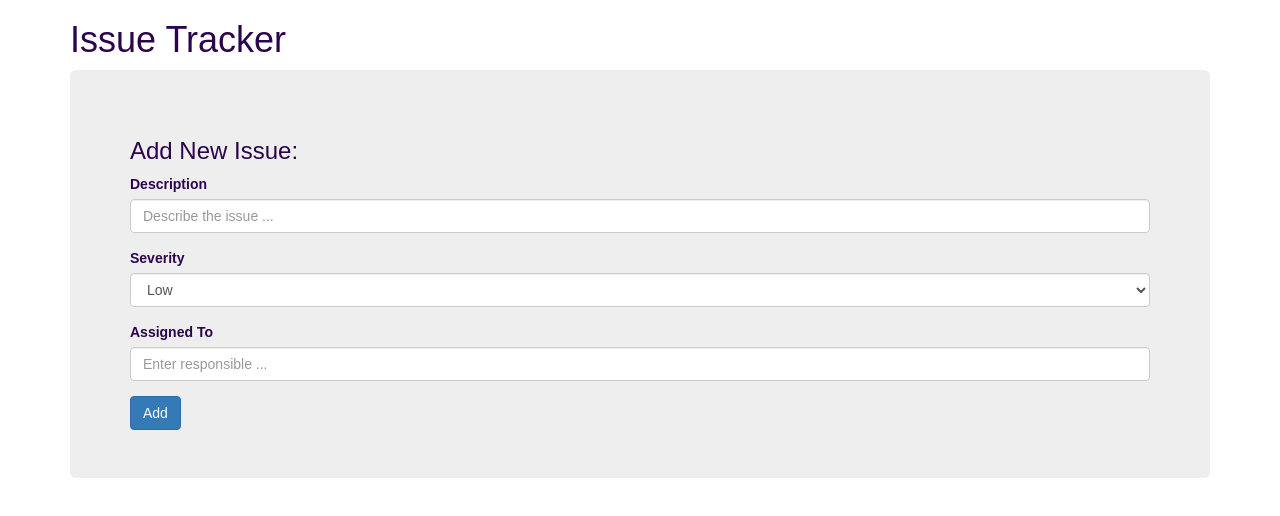
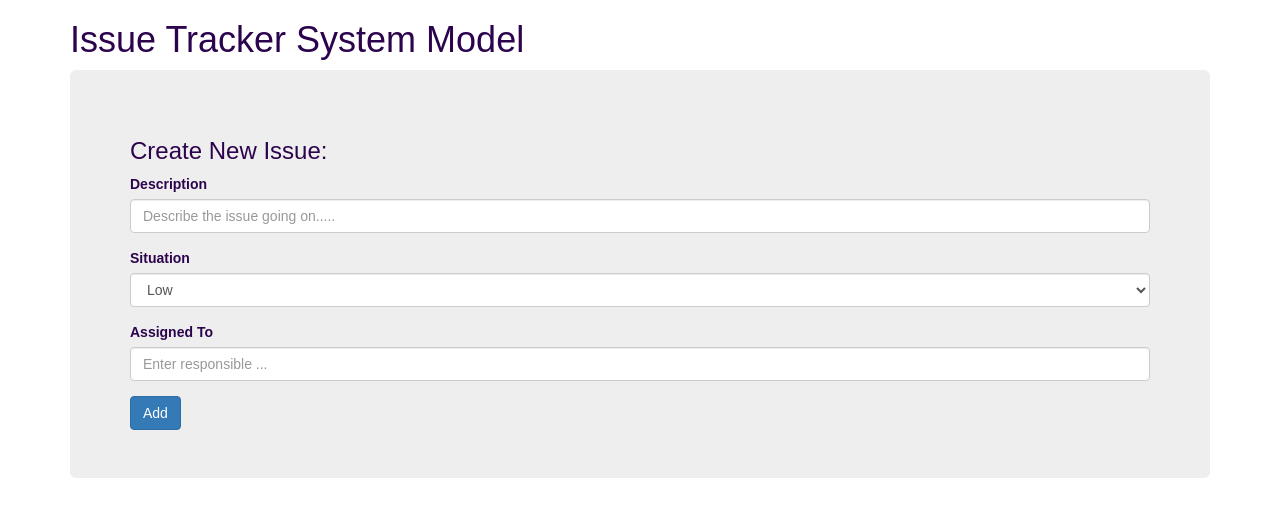
Before and after one commit to ShanaxRules/IssueTracker, a plain HTML site: page index.html in a window 1280 px wide. Drawn offline with nearby package versions, Linux system fonts and the light colour scheme.

Commit message:
changed some names

```diff
--- a/index.html
+++ b/index.html
@@ -13,16 +13,16 @@
 
 <body>
   <div class="container">
-    <h1>Issue Tracker</h1>
+    <h1>Issue Tracker System Model</h1>
     <div class="jumbotron">
-      <h3>Add New Issue:</h3>
+      <h3>Create New Issue:</h3>
       <form id="issueInputForm">
         <div class="form-group">
           <label for="issueDescription">Description</label>
-          <input type="text" class="form-control" id="issueDescription" placeholder="Describe the issue ...">
+          <input type="text" class="form-control" id="issueDescription" placeholder="Describe the issue going on.....">
         </div>
         <div class="form-group">
-          <label for="issueSeverity">Severity</label>
+          <label for="issueSeverity">Situation</label>
           <select id="issueSeverity" class="form-control">
             <option value="Low">Low</option>
             <option value="Medium">Medium</option>
@@ -54,7 +54,7 @@
           </button>
         </div>
         <div class="modal-body">
-          Please provide the desciption of the issue and also the person name who you want to assign the issue.
+          Provide the description as well as the person to whom the issue would be assigned to be dealt with.
         </div>
         <div class="modal-footer">
           <button type="button" class="btn btn-secondary" data-dismiss="modal">Close</button>
```
